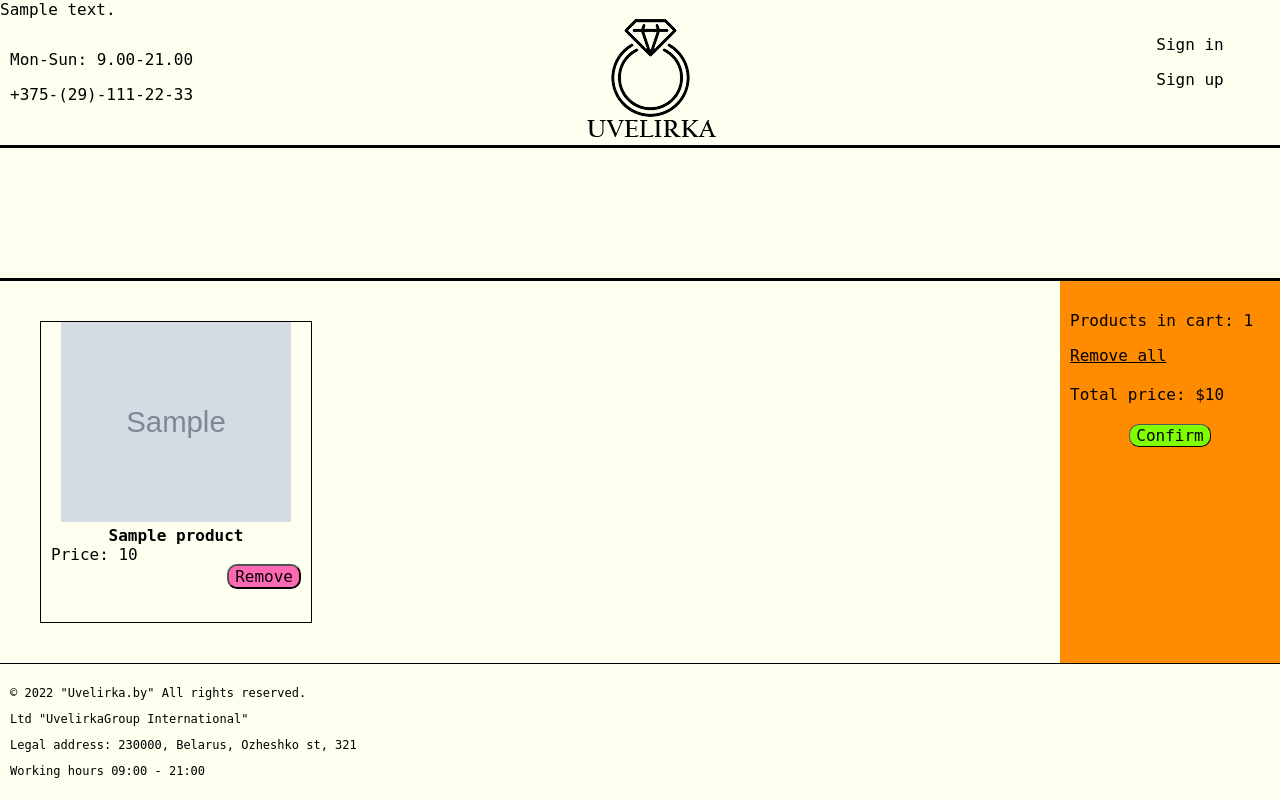
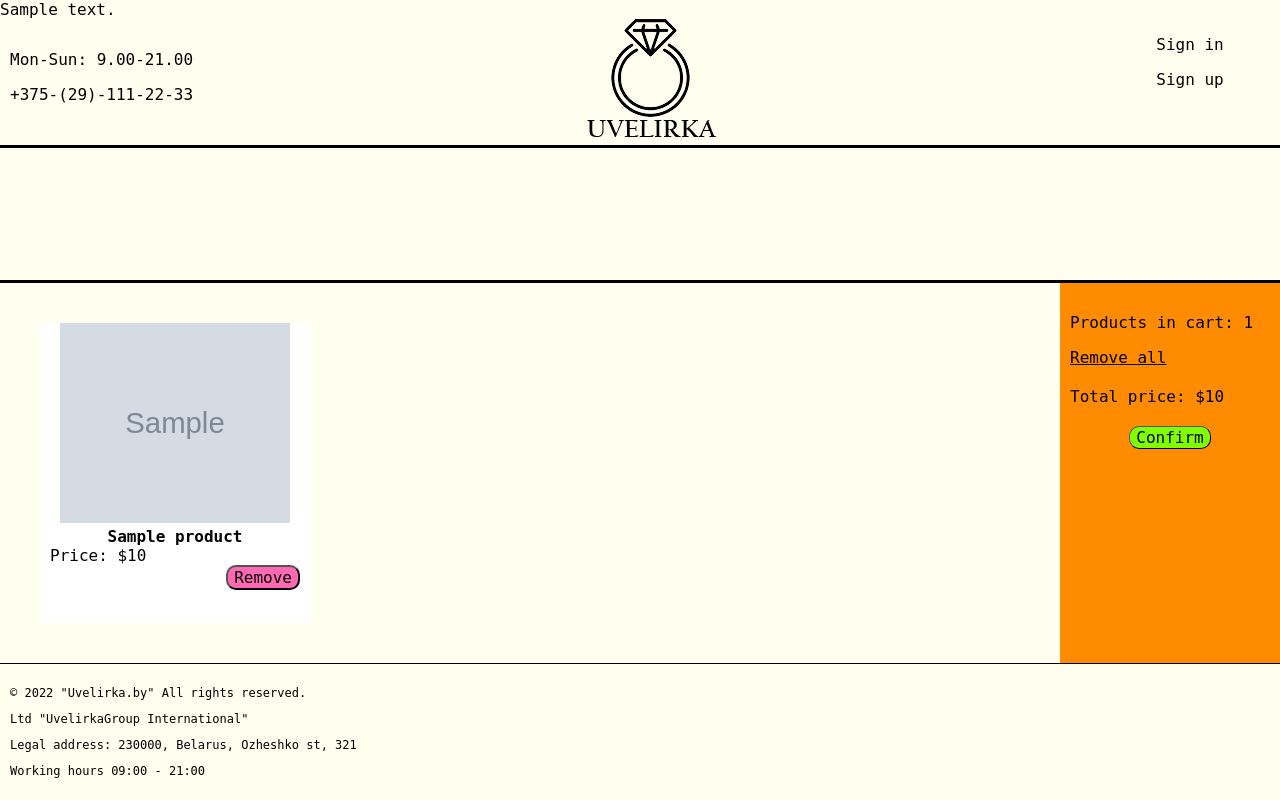
Before and after one commit to MaksimPashkovsky/jewelry-pawnshop, a Flask app: template src/cart/templates/cart/cart.html in a window 1280 px wide. Run offline with Flask 2, Linux system fonts and the light colour scheme; the template is opened without the code that fills it: most values are stand-ins (such as "Sample title", 1, 10 or a date in 2020); grey boxes marked "Sample" are stand-in pictures; parts of the project's set-up code (start-up, migrations or seed data) failed here and were passed over.

Commit message:
minor changes

```diff
--- a/src/app.py
+++ b/src/app.py
@@ -10,9 +10,8 @@ from decouple import config
 from models import ProductType, User, Product, CartNote, HistoryNote
 from admin_views import *
 from database_service import DatabaseService
-import mail_service
+from email_ import mail_service, email
 from profile.profile import profile
-from email_.email import email
 from catalog.catalog import catalog
 from cart.cart import cart
 
@@ -36,7 +35,7 @@ admin.add_view(ProductTypeView(ProductType, storage.session))
 admin.add_view(HistoryNoteView(HistoryNote, storage.session))
 
 app.register_blueprint(profile, url_prefix='/profile')
-app.register_blueprint(email, url_prefix='/email')
+app.register_blueprint(email.email, url_prefix='/email')
 app.register_blueprint(catalog, url_prefix='/catalog')
 app.register_blueprint(cart, url_prefix='/cart')
 
--- a/src/cart/cart.py
+++ b/src/cart/cart.py
@@ -4,7 +4,7 @@ from flask import Blueprint, render_template, request, flash, redirect, url_for
 from flask_login import login_required, current_user
 from database_service import DatabaseService
 from models import CartNote, HistoryNote
-import mail_service
+from email_ import mail_service
 
 cart = Blueprint('cart', __name__, template_folder='templates', static_folder='static')
 storage = DatabaseService()
--- a/src/cart/static/styles/cart.css
+++ b/src/cart/static/styles/cart.css
@@ -11,8 +11,8 @@
 .cart-item {
     width: 270px;
     height: 300px;
-    border: thin solid;
     margin: 40px;
+    background-color: #ffffff;
 }
 
 .cart-item p {
--- a/src/cart/templates/cart/cart.html
+++ b/src/cart/templates/cart/cart.html
@@ -27,7 +27,7 @@
                         </div>
                         <div class="cart-item-info">
                             <p style="text-align: center"><b>{{ product.name }}</b></p>
-                            <p>Price: {{ product.price }}</p>
+                            <p>Price: ${{ product.price }}</p>
                         </div>
                         <p style="text-align: right">
                         <a href="{{ url_for('cart.remove_from_cart', id=product.id) }}">
--- a/src/catalog/static/styles/catalog.css
+++ b/src/catalog/static/styles/catalog.css
@@ -39,8 +39,8 @@
 .catalog-item {
     width: 270px;
     height: 300px;
-    margin: 40px;
-    border: thin solid;
+    margin: 20px;
+    background-color: #ffffff;
 }
 
 .catalog-item p {
--- a/src/catalog/templates/catalog/catalog.html
+++ b/src/catalog/templates/catalog/catalog.html
@@ -42,8 +42,11 @@
                     <select name="sorting" id="sorting-options">
                         <option value="name-asc">↑ Name</option>
                         <option value="name-desc">↓ Name</option>
+                        <option value="num-of-purchased">Most purchased</option>
                         <option value="price-asc">↑ Price</option>
                         <option value="price-desc">↓ Price</option>
+                        <option value="quantity-asc">↑ Quantity</option>
+                        <option value="quantity-desc">↓ Quantity</option>
                     </select>
                 </div>
                 <div style="text-align: center"><button type="submit">Apply</button></div>
--- a/src/email_/__init__.py
+++ b/src/email_/__init__.py
@@ -0,0 +1 @@
+from email_ import email, mail_service
--- a/src/email_/email.py
+++ b/src/email_/email.py
@@ -1,5 +1,5 @@
 from flask import Blueprint, session, url_for, flash, redirect, render_template
-import mail_service
+from email_ import mail_service
 from database_service import DatabaseService
 
 email = Blueprint('email', __name__, template_folder='templates', static_folder='static')
@@ -12,7 +12,7 @@ def send_email():
     token = mail_service.generate_token(email)
     body = 'Your link is: ' + url_for('.confirm_email', token=token, _external=True)
     mail_service.send_email(email, 'Confirm email!', body)
-    flash('Email sent', 'success')
+    flash('Email sent! The link will be valid for 1 hour', 'success')
     return redirect(url_for('login_page'))
 
 
--- a/src/profile/static/styles/history.css
+++ b/src/profile/static/styles/history.css
@@ -21,8 +21,8 @@
 .history-item {
     width: 270px;
     height: 270px;
-    margin: 40px;
-    border: thin solid;
+    margin: 20px;
+    background-color: #ffffff;
 }
 
 .history-item p {
--- a/src/static/styles/main.css
+++ b/src/static/styles/main.css
@@ -15,7 +15,7 @@
     width: 270px;
     height: 300px;
     margin: 40px;
-    border: thin solid;
+    background-color: #ffffff;
 }
 
 .best-offers-item-info p {
```
Also changed, not shown: src/catalog/catalog.py (+5 -2 lines), src/email_/mail_service.py (renamed from src/mail_service.py), src/static/images/wedding_ring.jpg (added), src/static/images/wedding_ring.png (deleted).
